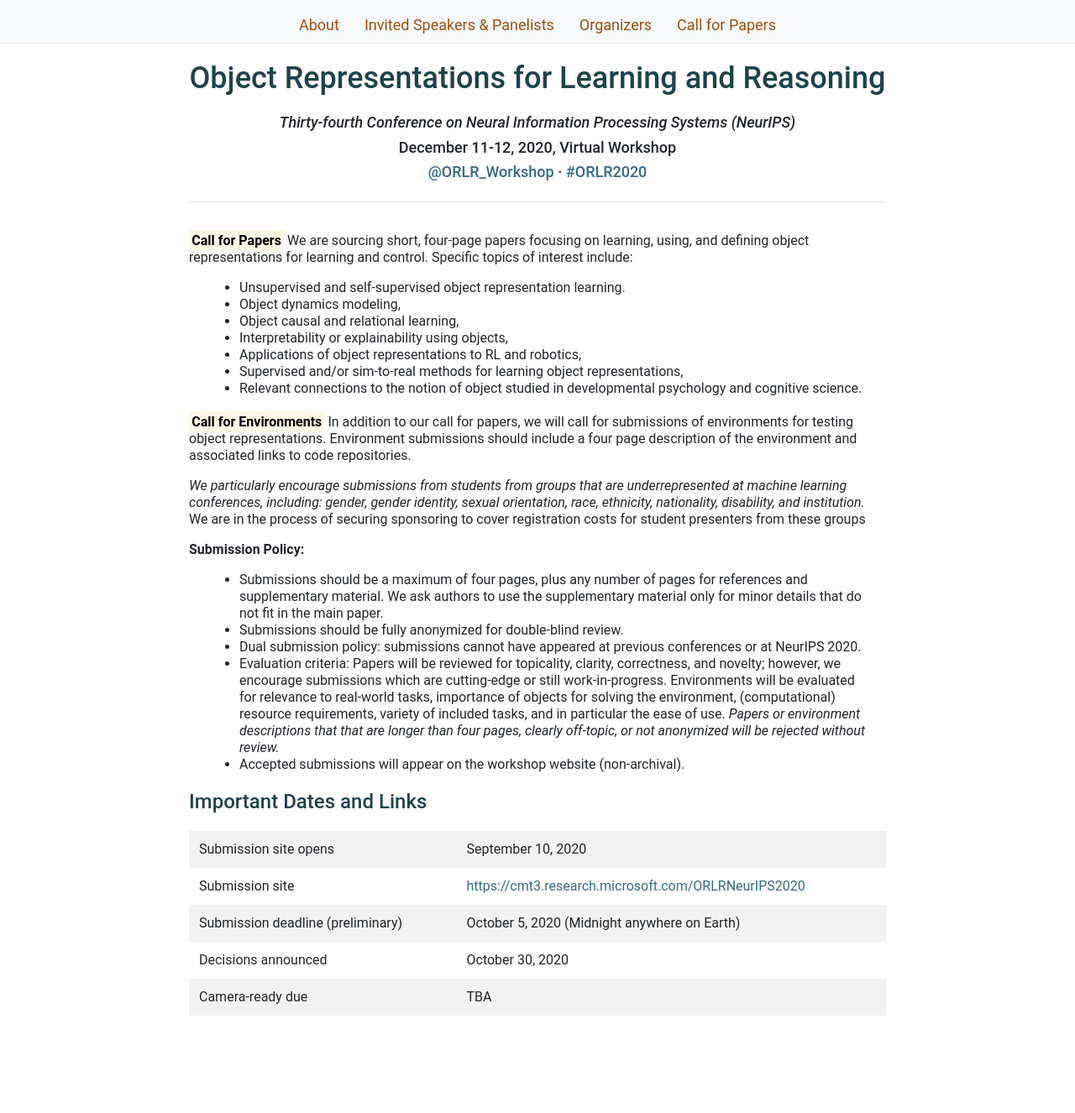
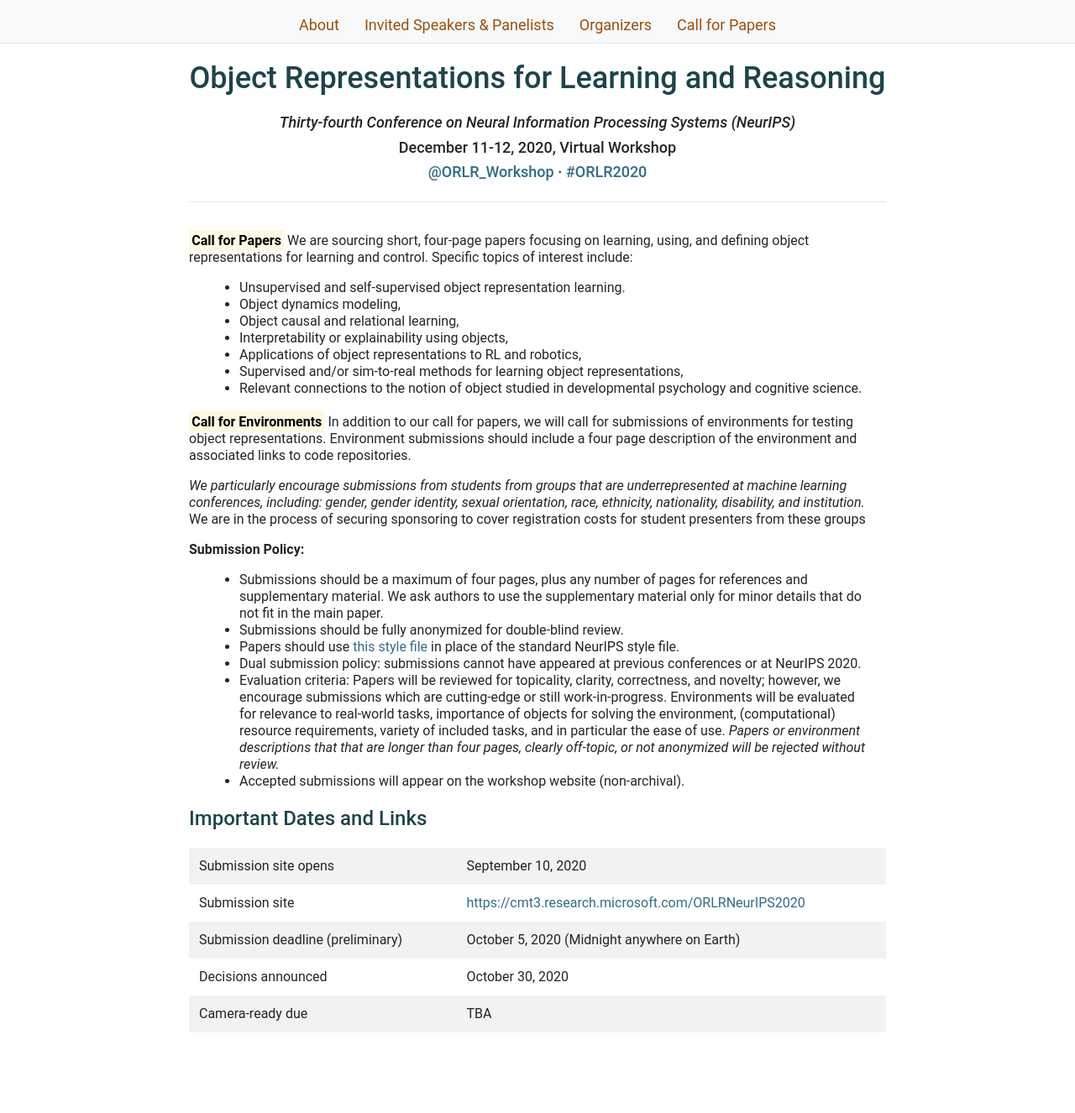
Before and after one commit to orlrworkshop/orlrworkshop.github.io, a Jekyll site: the page built from submit.html, in a window 1280 px wide. Shown: the whole page at 84% size. Built offline with Jekyll 4.4.1, drawn with Linux system fonts in a browser that asks for light colours; nearby versions of some CDN libraries.

Commit message:
add orlr style file

```diff
--- a/submit.html
+++ b/submit.html
@@ -33,7 +33,8 @@ layout: default
   <li> Submissions should be a maximum of four pages, plus any number of pages for references and supplementary material.
     We ask authors to use the supplementary material only for minor details that do not fit in the main paper. </li>
   <li> Submissions should be fully anonymized for double-blind review. </li>
-<!--  <li>Papers should use <a href=''>this style file</a>.</li>-->
+  <li>Papers should use <a href='https://github.com/orlrworkshop/orlrworkshop.github.io/blob/master/orlr_neurips_2020.sty'>this style file</a>
+     in place of the standard NeurIPS style file.</li>
   <li> Dual submission policy: submissions cannot have appeared at previous conferences or at NeurIPS 2020. </li>
   <li>Evaluation criteria: Papers will be reviewed for topicality, clarity, correctness, and novelty; however,
     we encourage submissions which are cutting-edge or still work-in-progress. Environments will be evaluated for
```
Also changed, not shown: 1 other file.
